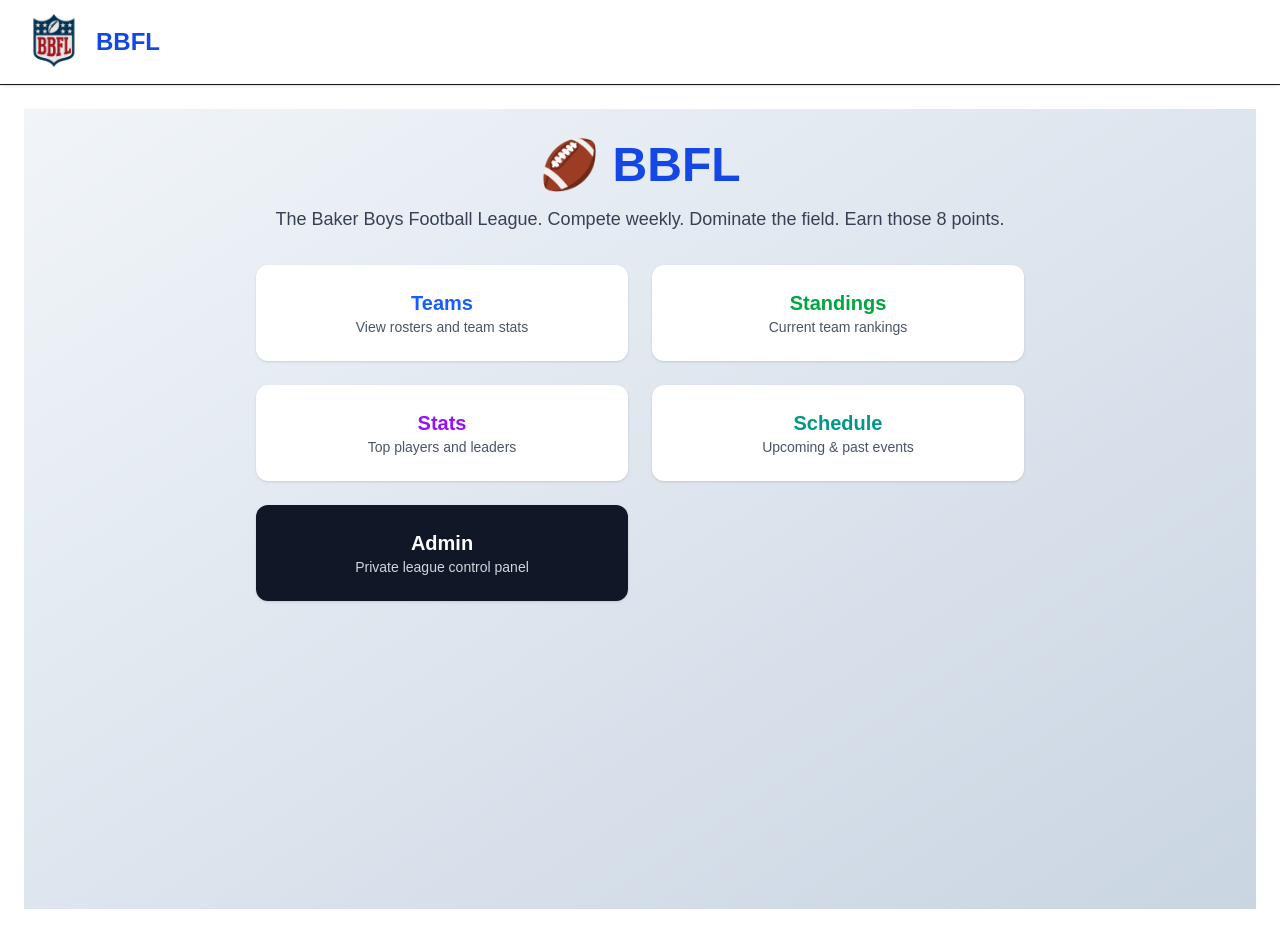
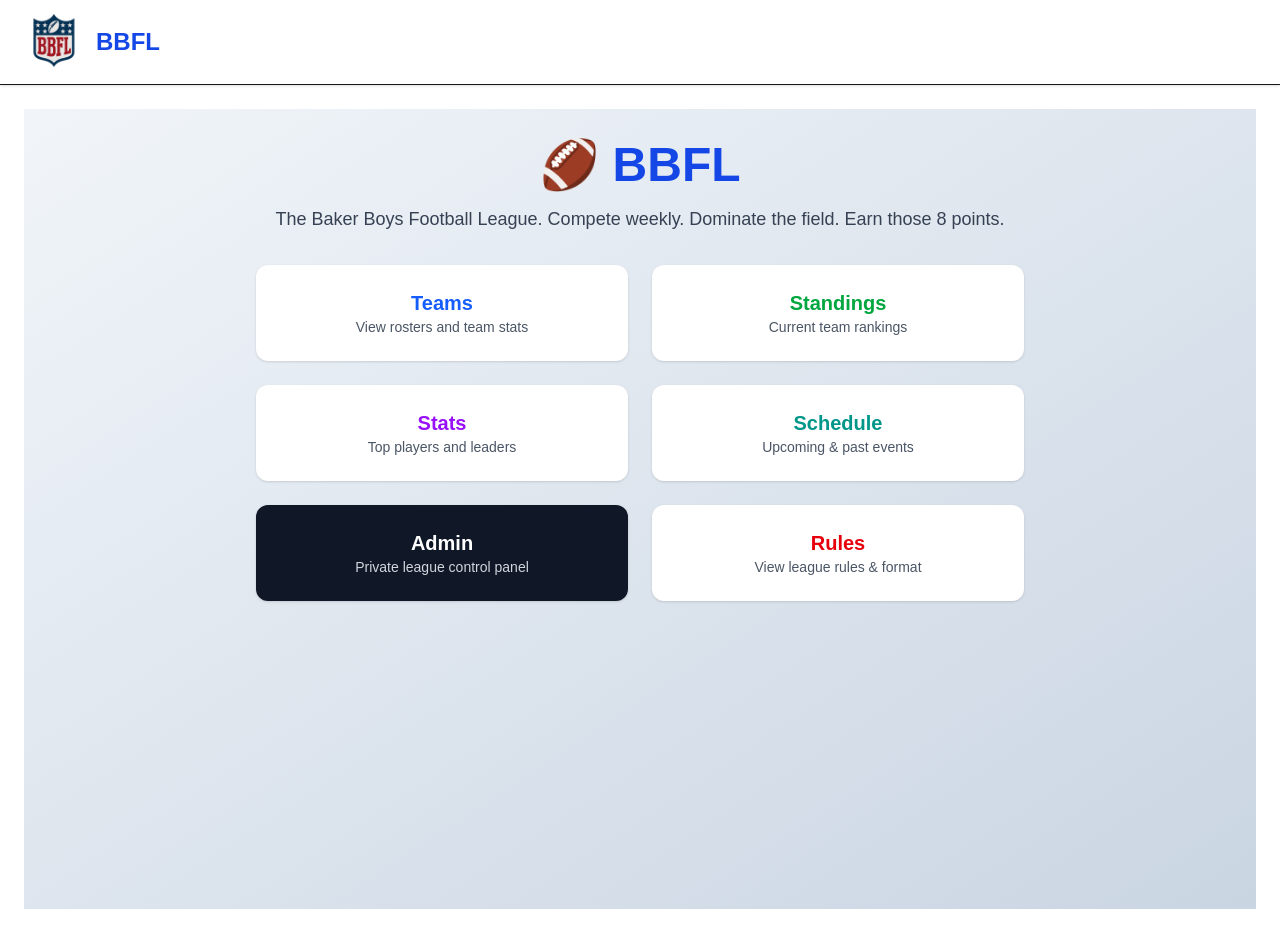
Before and after one commit to wgraz/bbfl-site, a Next.js app: page / in a window 1280 px wide. Built offline with nearby package versions, Linux system fonts and the light colour scheme.

Commit message:
Add new rules page to site

```diff
--- a/app/page.tsx
+++ b/app/page.tsx
@@ -52,6 +52,14 @@ export default function Home() {
               Private league control panel
             </p>
           </Link>
+
+          <Link
+            href="/rules"
+            className="block p-6 bg-white rounded-xl shadow hover:shadow-lg transition"
+          >
+            <h2 className="text-xl font-bold text-red-600">Rules</h2>
+            <p className="text-sm text-gray-600">View league rules & format</p>
+          </Link>
         </div>
       </div>
     </main>
```
Also changed, not shown: 1 other file (tests, documents, lock files or other folders).
